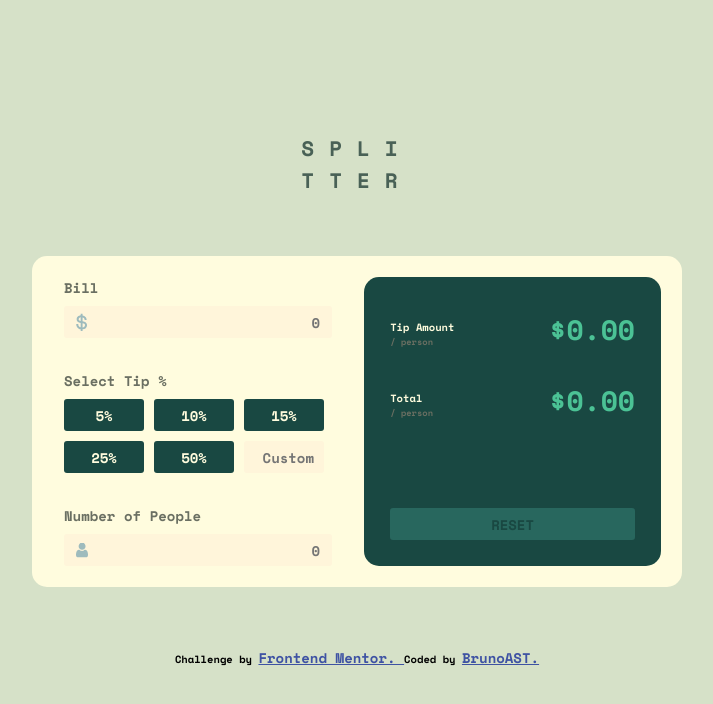
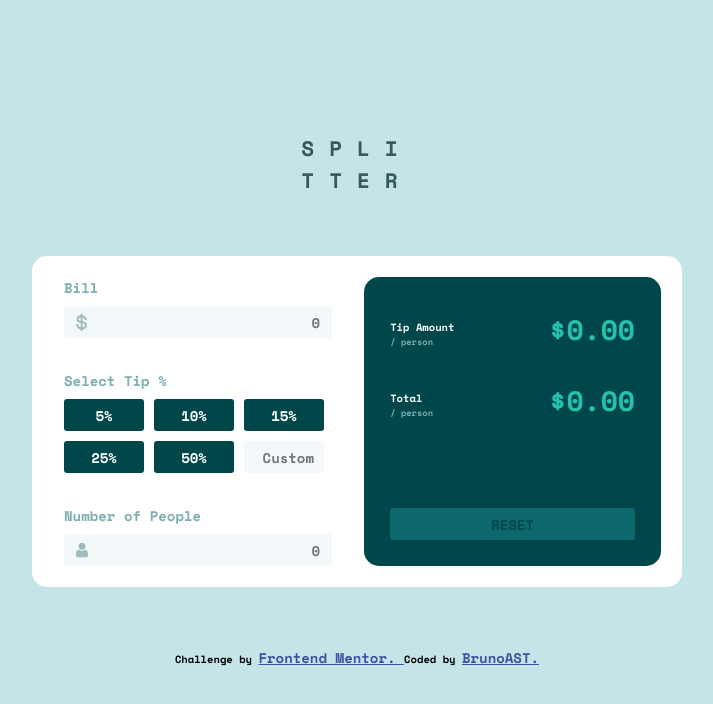
Before and after one commit to BrunoAST/tip-calculator, a website: page index.html in a window 1280 px wide. Shown: the whole page, without its empty margins (283-996 px from the left). Drawn offline with nearby package versions, Linux system fonts and the light colour scheme.

Commit message:
style: update color pallete

```diff
--- a/index.css
+++ b/index.css
@@ -1,18 +1,17 @@
 :root {
-  --page-background: #d6e1c8;
-  --light-color: #fffcde;
-  --input-background: #fff5da;
+  --page-background: #C5E4E7;
+  --light-color: #fff;
+  --input-background: #F3F8FB;
 
-  --main-title: #496156;
-  --subtitle: #6a6f62;
-  --price-color: #4bc295;
-  --green-primary: #194842;
-  --green-secondary: #b1e5c1;
-  --input-border: #6fa88c;
-  --btn-disabled: #28675e;
-  --btn-active: #B2E5C1;
+  --main-title: #365A5B;
+  --subtitle: #7CAEB1;
+  --price-color: #26C1AD;
+  --green-primary: #00474B;
+  --input-border: #54A398;
+  --btn-disabled: #0C686D;
+  --btn-active: #9FE8DF;
 
-  --error: #C07560;
+  --error: #AF7566;
 
   --mobile-breakpoint: 970px;
 }
--- a/styles/button.css
+++ b/styles/button.css
@@ -17,7 +17,7 @@ button {
 }
 
 .btn-percentage:hover {
-  background-color: var(--green-secondary);
+  background-color: var(--btn-active);
   color: var(--green-primary);
 }
 
```
